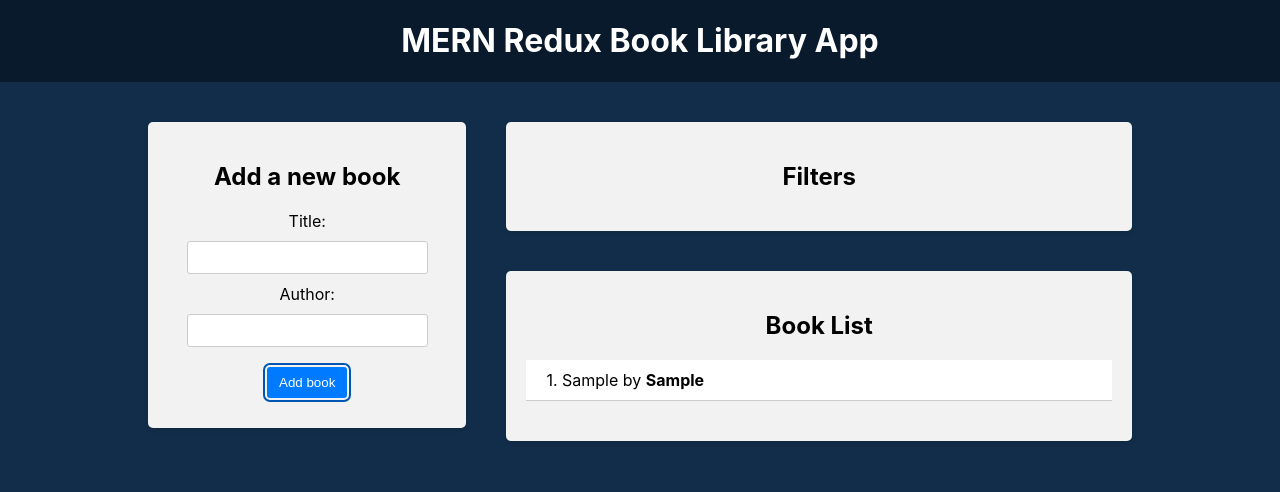
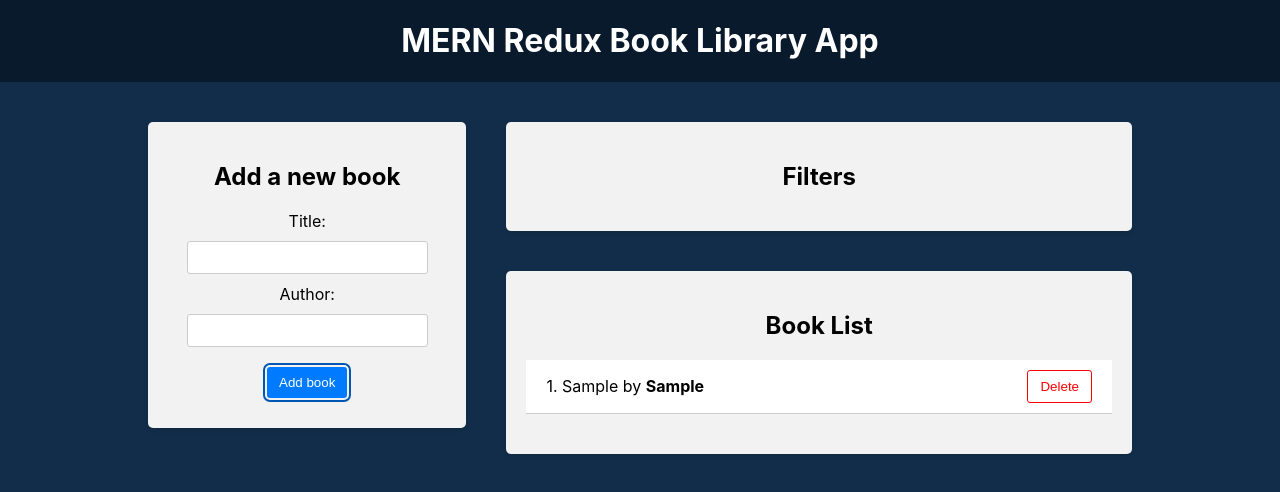
Before and after one commit to SergiyKonrad/MERN-book-library-app, a React (Create React App) app in the folder front/: page / in a window 1280 px wide. Both pictures are taken after typing "Sample", "Sample" into the empty fields and a click on the button "Add book". Shown: the top 492 px of the page. Built offline with nearby package versions, Linux system fonts and the light colour scheme.

Commit message:
delete book by id added

```diff
--- a/front/src/components/BookList/BookList.js
+++ b/front/src/components/BookList/BookList.js
@@ -1,8 +1,15 @@
+import { useSelector, useDispatch } from 'react-redux'
+import { deleteBook } from '../../redux/books/actionCreators'
 import './BookList.css'
-import { useSelector } from 'react-redux'
 
 const BookList = () => {
   const books = useSelector((state) => state.books)
+  const dispatch = useDispatch()
+
+  const handleDeleteBook = (id) => {
+    dispatch(deleteBook(id))
+    // console.log(dispatch(deleteBook(id)))
+  }
   return (
     <div className="app-block book-list">
       <h2> Book List </h2>
@@ -15,6 +22,11 @@
               <div className="book-info">
                 {++i}. {book.title} by <strong>{book.author}</strong>
               </div>
+              <div className="book-actions">
+                <button onClick={() => handleDeleteBook(book.id)}>
+                  Delete
+                </button>
+              </div>
             </li>
           ))}
         </ul>
--- a/front/src/redux/books/actionCreators.js
+++ b/front/src/redux/books/actionCreators.js
@@ -6,3 +6,10 @@
     payload: newBook,
   }
 }
+
+export const deleteBook = (id) => {
+  return {
+    type: a.DELETE_BOOK,
+    payload: id,
+  }
+}
--- a/front/src/redux/books/actionTypes.js
+++ b/front/src/redux/books/actionTypes.js
@@ -1 +1,2 @@
 export const ADD_BOOK = 'ADD_BOOK'
+export const DELETE_BOOK = 'DELETE_BOOK'
--- a/front/src/redux/books/reducer.js
+++ b/front/src/redux/books/reducer.js
@@ -6,6 +6,8 @@
   switch (action.type) {
     case a.ADD_BOOK:
       return [...state, action.payload]
+    case a.DELETE_BOOK:
+      return state.filter((book) => book.id !== action.payload)
     default:
       return state
   }
```
